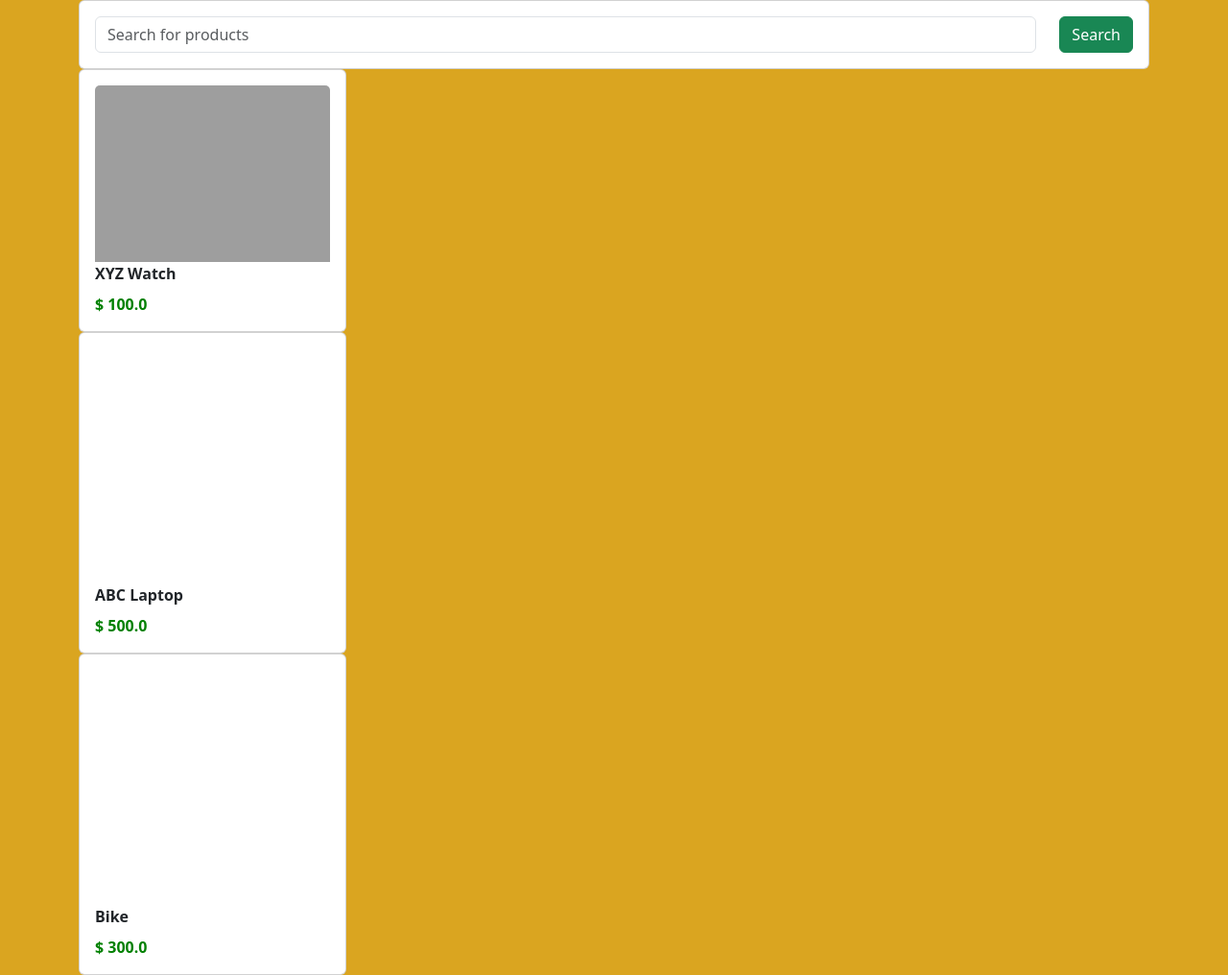
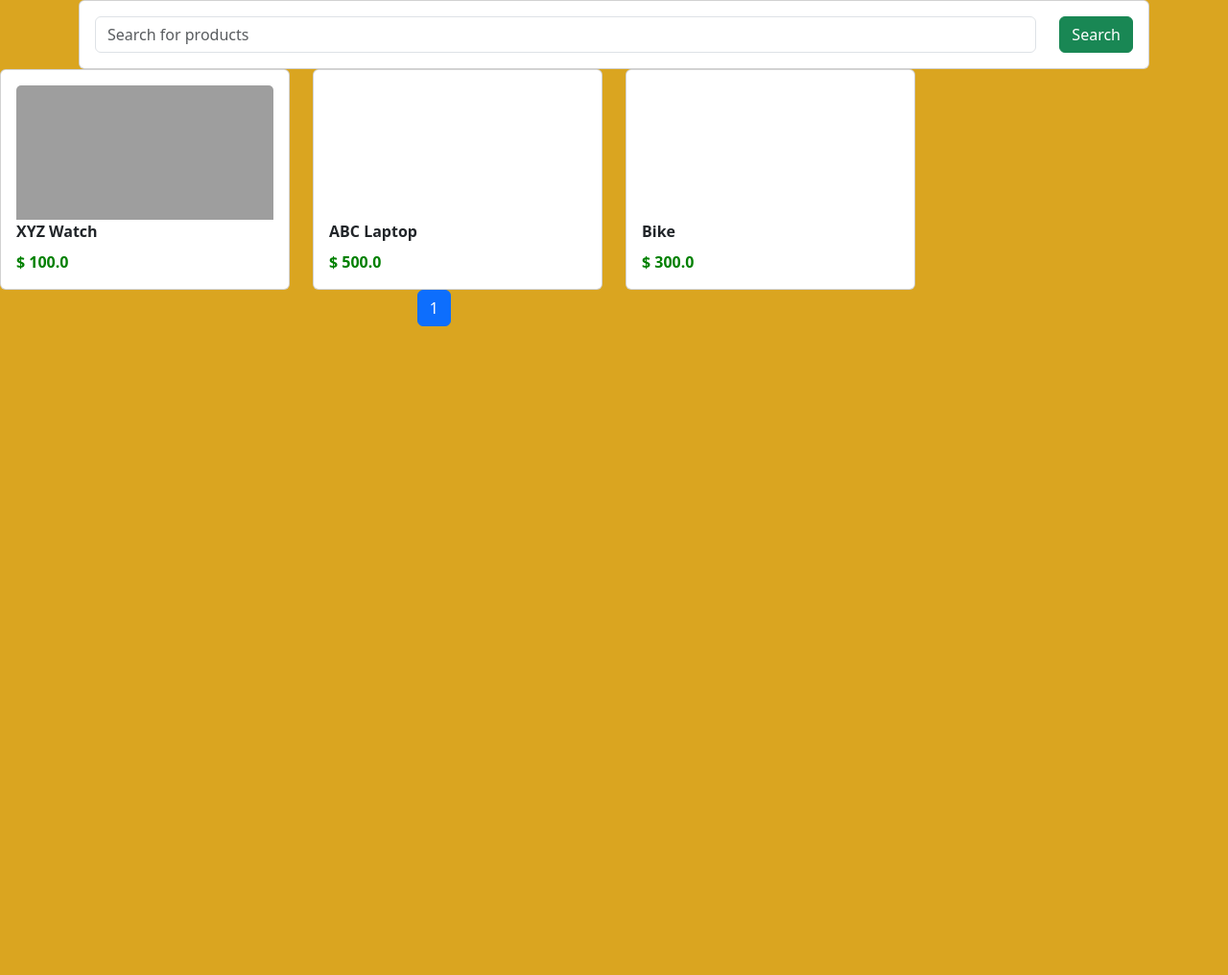
Before and after one commit to hameji/food-app, a Django app: page /ecom/ in a window 1280 px wide. Shown: the part 56-1072 px from the top of the page at 96% size. After the commit the page ends 396 px from the top, so only its background shows below. Run offline with Django 4.2, Linux system fonts and the light colour scheme; data comes from the database, SQL or seed files in the repository; parts of the project's set-up code (start-up, migrations or seed data) failed here and were passed over; grey boxes are pictures that could not be loaded.

Commit message:
added pagination code to html

```diff
--- a/ecom/templates/ecom/index.html
+++ b/ecom/templates/ecom/index.html
@@ -3,8 +3,9 @@
 {% block body %}
 
 <div class="container">
+
+    <!-- Search Form -->
     <div class="row">
-
         <div class="col-md-12">
             <form class="card card-sm" action="" method="get">
                 <div class="card-body row no-gytters align-items-center">
@@ -17,14 +18,17 @@
                 </div>
             </div>
         </div>
+    </div>
 
+    <!-- item  -->
+    <div class="row">
         {% for product in product_objects %}
         <div class="col-md-3">
 
             <div class="card">
 
                 <div class="card-body">
-                <img src="{{ product.image }}" class="card-img-top">
+                <img src="{{ product.image }}" height="140" width="140" class="card-img-top">
                 <div class="card-title">
                     {{ product.title }}
                 </div>
@@ -36,10 +40,31 @@
 
         </div>
         {% endfor %}
+    </div>
 
+    <!-- Pagination -->
+    <div class="row">
+        <div class="col-md-3 offset-md-4">
+            <ul class="pagination">
+                {% if product_objects.has_previous %}
+                    <li class="page-item">
+                        <a class="page-link" href="?page={{ product_objects.previous_page_number }}">Previous</a>
+                    </li>
+                {% endif %}
+
+                <li class="page-item active">
+                    <a class="page-link" href="?page={{ product_objects.number }}">{{ product_objects.number }}</a>
+                </li>
+
+                {% if product_objects.has_next %}
+                    <li class="page-item">
+                        <a class="page-link" href="?page={{ product_objects.next_page_number }}">Next</a>
+                    </li>
+                {% endif %}
+            </ul>
+        </div>
     </div>
+
 </div>
 
-
-
 {% endblock %}
```
